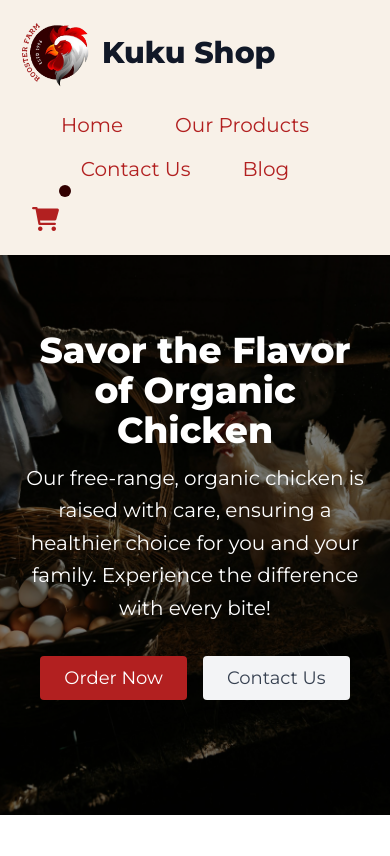
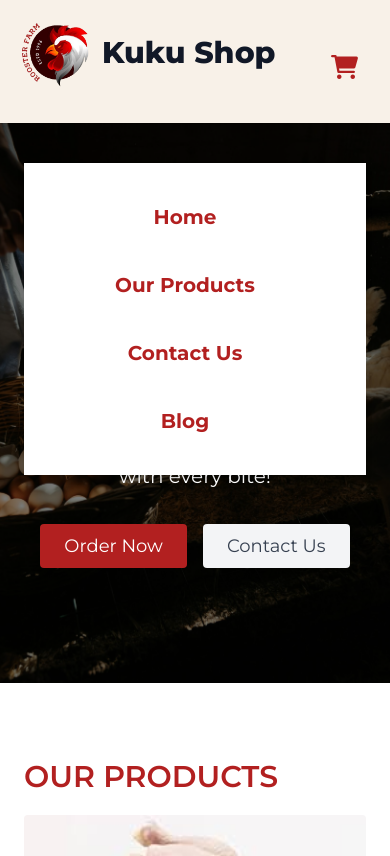
Before and after one commit to Ariel-joe/kuku-shop, a plain HTML site: page index.html in a window 390 px wide. Shown: the top 856 px of the page. Drawn offline with Linux system fonts and the light colour scheme.

Commit message:
commented dot badge on cart

```diff
--- a/index.html
+++ b/index.html
@@ -23,19 +23,22 @@
 <body>
 
     <!-- header begins here -->
-    <header class="text-reddish bg-creamish sticky top-0 z-50 shadow-sm">
-        <div class="container mx-auto my-0 flex flex-wrap p-5 flex-row md:flex-row items-center">
+    <header class="relative text-reddish bg-creamish top-0 z-50 shadow-sm">
+
+        <div class="container mx-auto my-0 flex p-5 flex-row md:flex-row items-center">
 
             <!-- name and logo on navbar -->
+            <div>
+                <a class="flex items-center text-gray-900 mb-4 md:mb-0">
+                    <img src="img/egg_seller-removebg-logo.png" alt="icon" height="70px" width="70px">
+                    <span class="ml-3 text-3xl font-extrabold">Kuku Shop</span>
+                </a>
+            </div>
 
-            <a class="flex title-font font-medium items-center text-gray-900 mb-4 md:mb-0">
-                <img src="img/egg_seller-removebg-logo.png" alt="icon" height="70px" width="70px">
-                <span class="ml-3 text-3xl font-extrabold">Kuku Shop</span>
-            </a>
 
             <!-- navigation links -->
 
-            <nav class="flex flex-wrap items-center text-base justify-center md:ml-auto md:mr-auto">
+            <nav class="hidden md:flex flex-wrap items-center text-base justify-center md:ml-auto md:mr-auto">
             <a href="#Home" class="mr-5 text-xl px-4 py-2 rounded-full hover:bg-greyish">Home</a>
             <a href="#Products" class="mr-5 text-xl px-4 py-2 rounded-full hover:bg-greyish">Our Products</a>
             <a href="#Contact" class="mr-5 text-xl px-4 py-2 rounded-full hover:bg-greyish">Contact Us</a>
@@ -43,19 +46,43 @@
             </nav>
 
             <!-- cart button -->
-             <div class="relative">
-                <button class="inline-flex items-center border-0 py-3 px-3 focus:outline-none  rounded text-base font-semibold mt-4 md:mt-0">
+            <div class="relative ml-auto md:-mt-1">
+            <button class="inline-flex items-center border-0 py-3 px-3 focus:outline-none  rounded text-base font-semibold mt-4 md:mt-0">
                 <i class="fa-solid fa-cart-shopping fa-xl" style="color: #b22020;"></i>
             </button>
 
             <!-- dot badge -->
-            <span class="absolute top-0 right-0 inline-flex items-center justify-center w-3 h-3 bg-darkBrownish text-white text-xs font-bold rounded-full -mr-0 -mt-1.5"></span>
+            <!-- <span class="absolute top-0 right-1 items-center justify-center w-3 h-3 bg-darkBrownish text-white text-xs font-bold rounded-full -mr-0 -mt-1.5"></span> -->
 
-             </div>
+            </div>
+            <!-- cart button ends here -->
+
+
+            <!-- humburger icon -->
+            <button id="menu-btn" class="block hamburger md:hidden focus:outline-none">
+
+            </button>
+            <!-- humburger icon ends -->
 
 
 
         </div>
+
+        <!-- mobile menu -->
+        <div class="md:hidden">
+            <div id="menu" class="absolute flex flex-col items-center md:hidden self-end  py-8 mt-10 space-y-6 font-bold bg-white sm:w-auto sm:self-center left-6 right-6 drop-shadow-md">
+                    <a href="#Home" class="mr-5 text-xl px-4 py-2 rounded-full ">Home</a>
+                    <a href="#Products" class="mr-5 text-xl px-4 py-2 rounded-full ">Our Products</a>
+                    <a href="#Contact" class="mr-5 text-xl px-4 py-2 rounded-full ">Contact Us</a>
+                    <a href="#Blog" class="mr-5 text-xl px-4 py-2 rounded-full ">Blog</a>
+
+            </div>
+        </div>
+
+        <!-- mobile menu ends -->
+
+
+
         </header>
     <!-- header ends here -->
 
```
Also changed, not shown: css/styles.css.
